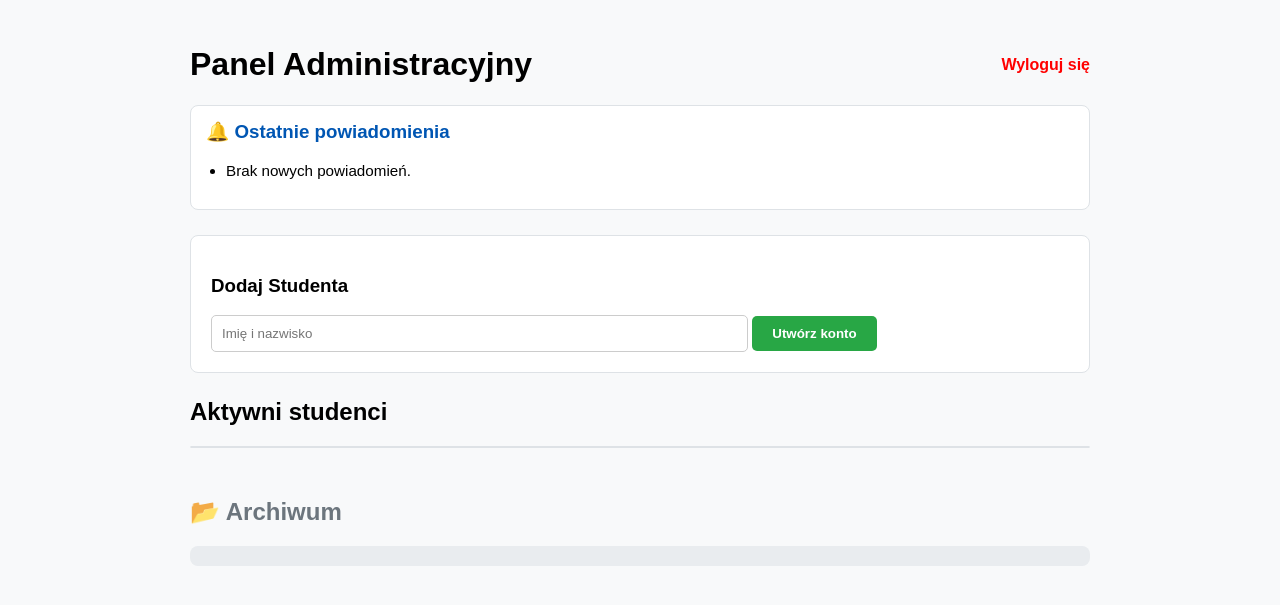
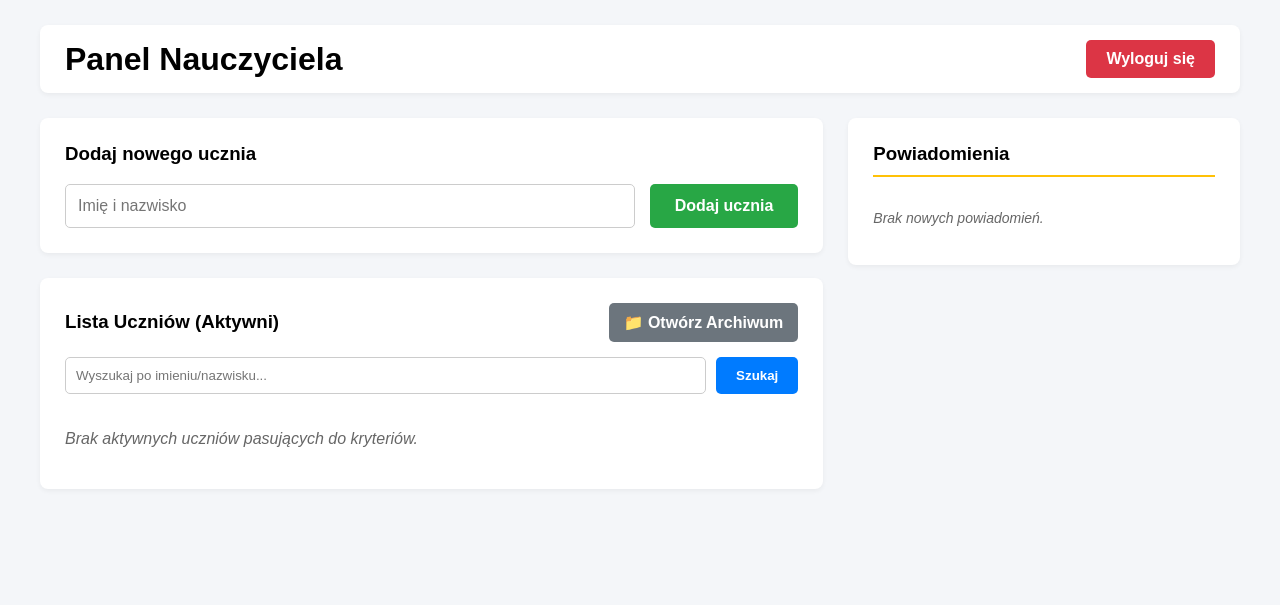
Before and after one commit to kubad0101-creator/rozprawki-app, a Flask app: page /admin in a window 1280 px wide. Shown: the top 605 px of the page. Run offline with Flask 3, Linux system fonts and the light colour scheme; the visitor is signed in with stand-in values (Sample User, id 1).

Commit message:
Update admin.html

```diff
--- a/templates/admin.html
+++ b/templates/admin.html
@@ -1,60 +1,70 @@
 <!DOCTYPE html>
 <html lang="pl">
-<head><meta charset="UTF-8"><title>Panel Admina</title></head>
-<body style="font-family: sans-serif; padding: 25px; background: #f8f9fa; max-width: 900px; margin: auto;">
-    <div style="display: flex; justify-content: space-between; align-items: center;">
-        <h1>Panel Administracyjny</h1>
-        <a href="/logout" style="color: red; font-weight: bold; text-decoration: none;">Wyloguj się</a>
+<head><meta charset="UTF-8"><title>Panel Administratora</title></head>
+<body style="font-family: sans-serif; padding: 25px; max-width: 1200px; margin: auto; background: #f4f6f9;">
+
+    <div style="display: flex; justify-content: space-between; align-items: center; margin-bottom: 25px; background: white; padding: 15px 25px; border-radius: 8px; box-shadow: 0 2px 5px rgba(0,0,0,0.05);">
+        <h1 style="margin: 0;">Panel Nauczyciela</h1>
+        <a href="/logout" style="background: #dc3545; color: white; padding: 10px 20px; text-decoration: none; border-radius: 5px; font-weight: bold;">Wyloguj się</a>
     </div>
 
-    <div style="background: #fff; padding: 15px; border-radius: 8px; border: 1px solid #dee2e6; margin-bottom: 25px;">
-        <h3 style="margin-top:0; color: #0056b3;">🔔 Ostatnie powiadomienia</h3>
-        <ul style="padding-left: 20px; font-size: 0.95em;">
-            {% for n in notifications %}
-            <li style="margin-bottom: 8px; display: flex; justify-content: space-between;">
-                <span><strong>[{{ n.created_at.strftime('%d.%m %H:%M') }}]</strong> {{ n.message }}</span>
-                <form action="/admin/notif/delete/{{ n.id }}" method="POST" style="margin:0;">
-                    <button type="submit" style="background:none; border:none; color:red; cursor:pointer; font-weight:bold;">✖</button>
+    <div style="display: flex; gap: 25px;">
+        <div style="flex: 2;">
+
+            <div style="background: white; padding: 25px; border-radius: 8px; margin-bottom: 25px; box-shadow: 0 2px 5px rgba(0,0,0,0.05);">
+                <h3 style="margin-top: 0;">Dodaj nowego ucznia</h3>
+                <form method="POST" action="/admin" style="display: flex; gap: 15px;">
+                    <input type="text" name="name" placeholder="Imię i nazwisko" required style="flex: 1; padding: 12px; border: 1px solid #ccc; border-radius: 5px; font-size: 16px;">
+                    <button type="submit" style="background: #28a745; color: white; border: none; padding: 12px 25px; border-radius: 5px; cursor: pointer; font-weight: bold; font-size: 16px;">Dodaj ucznia</button>
                 </form>
-            </li>
-            {% else %}<li>Brak nowych powiadomień.</li>{% endfor %}
-        </ul>
-    </div>
+            </div>
 
-    <div style="background: #fff; padding: 20px; border-radius: 8px; border: 1px solid #dee2e6; margin-bottom: 25px;">
-        <h3>Dodaj Studenta</h3>
-        <form method="POST">
-            <input type="text" name="name" placeholder="Imię i nazwisko" required style="padding: 10px; width: 60%; border-radius: 5px; border: 1px solid #ccc;">
-            <button type="submit" style="padding: 10px 20px; background: #28a745; color: white; border: none; border-radius: 5px; cursor: pointer; font-weight:bold;">Utwórz konto</button>
-        </form>
-    </div>
+            <div style="background: white; padding: 25px; border-radius: 8px; box-shadow: 0 2px 5px rgba(0,0,0,0.05);">
+                <div style="display: flex; justify-content: space-between; align-items: center; margin-bottom: 15px;">
+                    <h3 style="margin: 0;">Lista Uczniów (Aktywni)</h3>
+                    <a href="/admin/archive" style="background: #6c757d; color: white; padding: 10px 15px; text-decoration: none; border-radius: 5px; font-weight: bold;">📁 Otwórz Archiwum</a>
+                </div>
 
-    <h2>Aktywni studenci</h2>
-    <div style="background: white; border-radius: 8px; border: 1px solid #dee2e6;">
-        {% for s in active_students %}
-        <div style="padding: 15px; border-bottom: 1px solid #eee; display: flex; justify-content: space-between; align-items: center;">
-            <div>
-                <a href="/admin/student/{{ s.id }}" style="text-decoration: none; font-weight: bold; color: #007bff; font-size: 1.1em;">👤 {{ s.name }}</a>
-                <div style="margin-top: 5px; display: flex; gap: 10px;">
-                    {% set completed_count = s.essays | selectattr("is_completed", "equalto", True) | list | length %}
-                    {% set unchecked_count = s.essays | selectattr("is_completed", "equalto", True) | rejectattr("feedback") | list | length %}
-                    <span style="background: #e2e3e5; color: #383d41; padding: 3px 8px; border-radius: 12px; font-size: 0.8em; font-weight: bold;">Napisane ogółem: {{ completed_count }}</span>
-                    <span style="background: {% if unchecked_count > 0 %}#dc3545{% else %}#28a745{% endif %}; color: white; padding: 3px 8px; border-radius: 12px; font-size: 0.8em; font-weight: bold;">Niesprawdzone: {{ unchecked_count }}</span>
+                <form method="GET" action="/admin" style="margin-bottom: 20px; display: flex; gap: 10px;">
+                    <input type="text" name="q" value="{{ search_query }}" placeholder="Wyszukaj po imieniu/nazwisku..." style="flex: 1; padding: 10px; border: 1px solid #ccc; border-radius: 5px;">
+                    <button type="submit" style="background: #007bff; color: white; border: none; padding: 10px 20px; border-radius: 5px; cursor: pointer; font-weight: bold;">Szukaj</button>
+                    {% if search_query %}
+                        <a href="/admin" style="padding: 10px 20px; background: #e2e3e5; color: black; text-decoration: none; border-radius: 5px; font-weight: bold;">Wyczyść</a>
+                    {% endif %}
+                </form>
+
+                <div style="display: flex; flex-direction: column; gap: 12px;">
+                    {% for student in active_students %}
+                        <a href="/admin/student/{{ student.id }}" style="display: block; padding: 15px; background: #f8f9fa; border: 1px solid #dee2e6; border-radius: 5px; text-decoration: none; color: #333; font-weight: bold;">
+                            👤 {{ student.name }}
+                        </a>
+                    {% else %}
+                        <p style="color: #666; font-style: italic;">Brak aktywnych uczniów pasujących do kryteriów.</p>
+                    {% endfor %}
                 </div>
             </div>
-            <span style="color: #888; font-size: 0.9em;">Kliknij, aby sprawdzić prace</span>
         </div>
-        {% endfor %}
-    </div>
 
-    <h2 style="margin-top: 50px; color: #6c757d;">📂 Archiwum</h2>
-    <div style="background: #e9ecef; border-radius: 8px; padding: 10px;">
-        {% for s in archived_students %}
-        <div style="padding: 10px; border-bottom: 1px solid #ccc; display: flex; justify-content: space-between;">
-            <a href="/admin/student/{{ s.id }}" style="color: #495057; font-weight:bold; text-decoration:none;">📁 {{ s.name }}</a>
-            <form action="/admin/student/{{ s.id }}/archive" method="POST"><button type="submit" style="background:none; border:none; color:#007bff; cursor:pointer; font-weight:bold;">Przywróć</button></form>
+        <div style="flex: 1;">
+            <div style="background: white; padding: 25px; border-radius: 8px; box-shadow: 0 2px 5px rgba(0,0,0,0.05); position: sticky; top: 25px;">
+                <h3 style="margin-top: 0; border-bottom: 2px solid #ffc107; padding-bottom: 10px;">Powiadomienia</h3>
+                <div style="display: flex; flex-direction: column; gap: 10px;">
+                    {% for notif in notifications %}
+                        <div style="background: {% if 'DO ZAAKCEPTOWANIA' in notif.message %}#d4edda{% else %}#fff3cd{% endif %}; padding: 15px; border-left: 4px solid {% if 'DO ZAAKCEPTOWANIA' in notif.message %}#28a745{% else %}#ffc107{% endif %}; border-radius: 5px; font-size: 14px;">
+                            <p style="margin: 0; margin-bottom: 8px; font-weight: 500;">{{ notif.message }}</p>
+                            <div style="display: flex; justify-content: space-between; align-items: center;">
+                                <span style="font-size: 12px; color: #666;">{{ notif.created_at.strftime('%Y-%m-%d %H:%M') }}</span>
+                                <form action="/admin/notif/delete/{{ notif.id }}" method="POST" style="margin: 0;">
+                                    <button type="submit" style="background: none; border: none; color: #dc3545; cursor: pointer; font-size: 13px; text-decoration: underline; font-weight: bold;">Usuń</button>
+                                </form>
+                            </div>
+                        </div>
+                    {% else %}
+                        <p style="color: #666; font-size: 14px; font-style: italic;">Brak nowych powiadomień.</p>
+                    {% endfor %}
+                </div>
+            </div>
         </div>
-        {% endfor %}
     </div>
 </body>
 </html>
```
